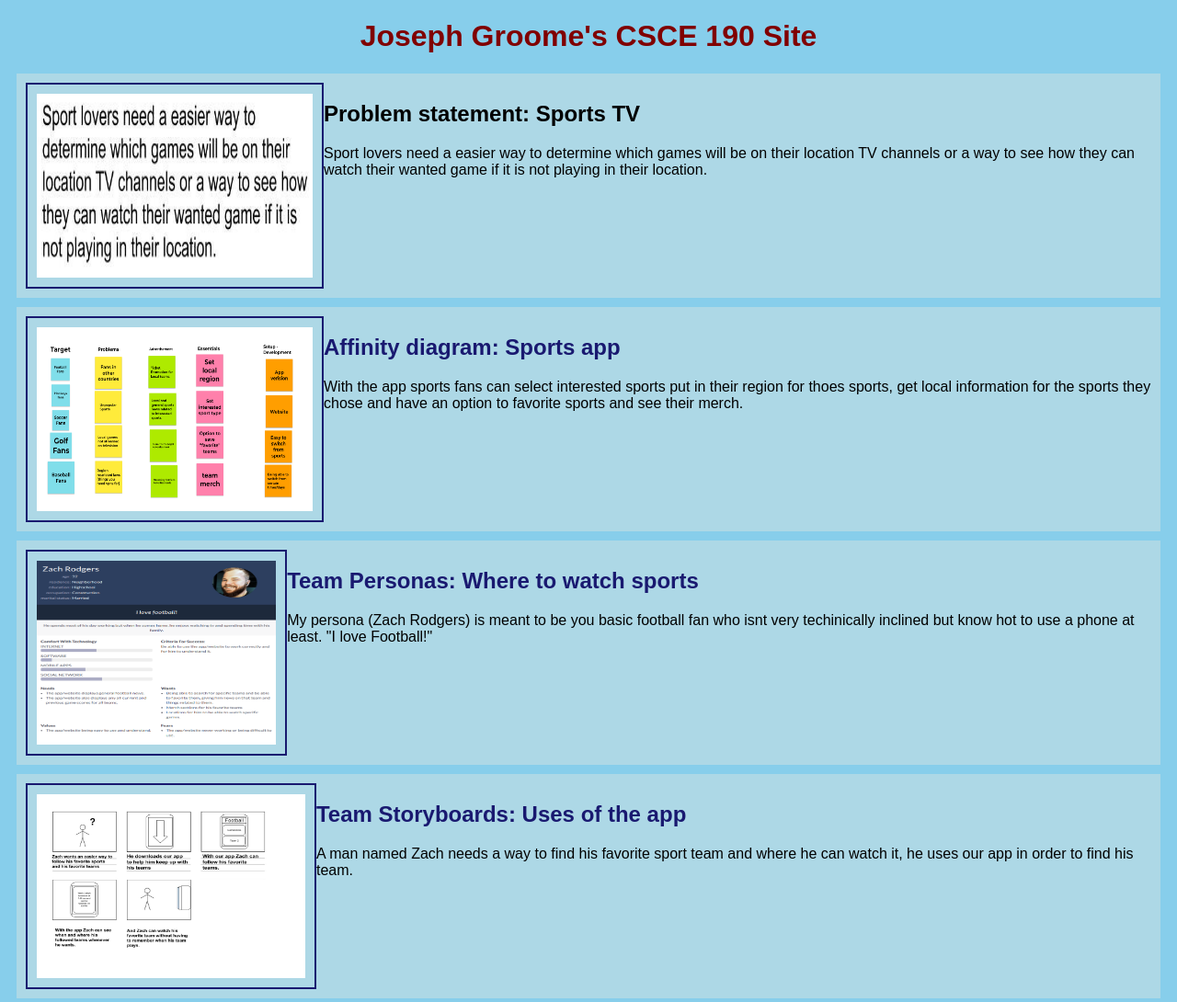
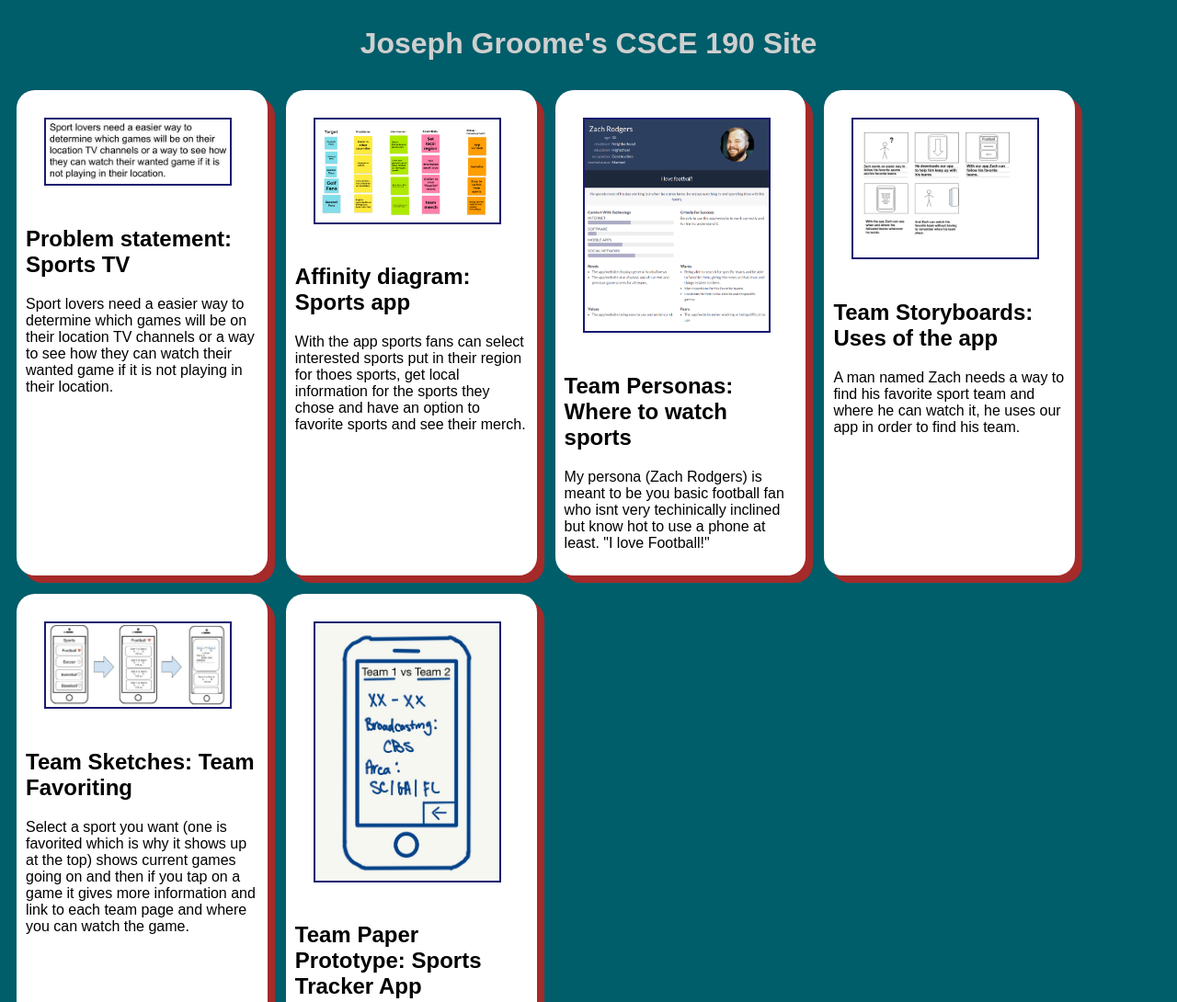
Before and after one commit to JGroome/Jgroome.github.io, a plain HTML site: page index.html in a window 1280 px wide. Shown: the top 1090 px of the page at 92% size. Drawn offline with Linux system fonts and the light colour scheme.

Commit message:
Update styles.css

```diff
--- a/styles.css
+++ b/styles.css
@@ -1,27 +1,41 @@
-body{
-  background-color:skyblue;
-  font-family: Arial, Helvetica, sans-serif;
+body {
+  background: #005D6A;
+    font-family: Arial, Helvetica, sans-serif;
+  display: flex;
+  flex-wrap: wrap;
 }
-h1{
-  color:maroon;
+h1 {
+  color: #CFCFCF;
   text-align: center;
+  width: 100%;
+  display: block;
 }
-.assign{
-  background-color:lightblue;
-  margin:10px;
-  padding:10px;
-  display:flex;
+h2:hover{
+  color: hotpink;
+  text-align: center;
+  width: 100%;
+  display: block;
+}
+a{
+  text-decoration: none;
+  color: black;
+}
+.assign {
+  background-color: #FFFFFF;
+  margin: 10px;
+  padding: 10px;
+  border-radius: 20px;
+  width: 20%;
+  box-shadow: 8px 8px brown;
+  display: block;
 }
 .assign img{
-  padding:10px;
-  width:300px;
-  height:200px;
+  width: 200px;
+  margin: 20px;
+  border: 2px solid midnightblue;
 }
-a {
- text-decoration: none; /* remove underlining on anchor tags */
- color: midnightblue; /* pick the color you want */
+.assign img:hover{
+  width: 200px;
+  margin: 20px;
+  border: 2px dotted yellow;
 }
-.assign img {
- padding: 10px; /* change this from margin to padding */
- border: 2px solid midnightblue; /* try dashed, dotted */
-}
```
